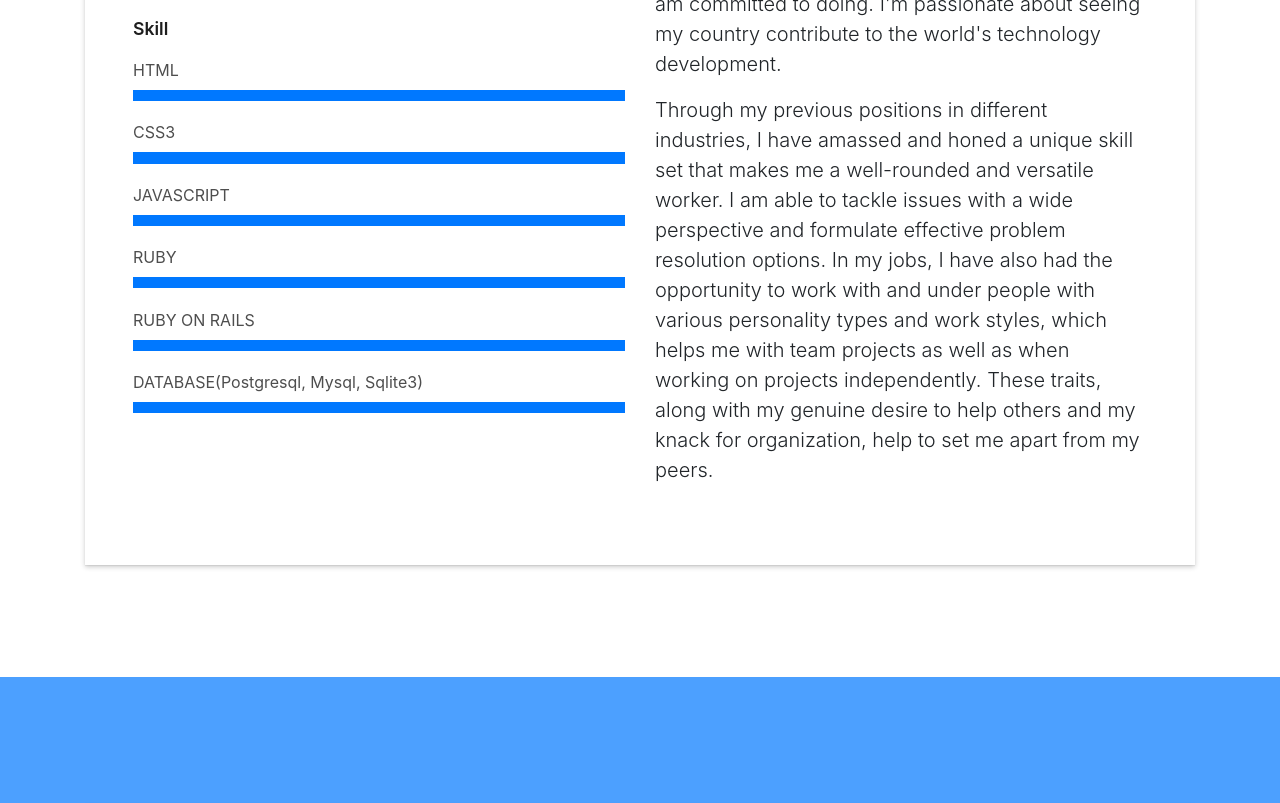
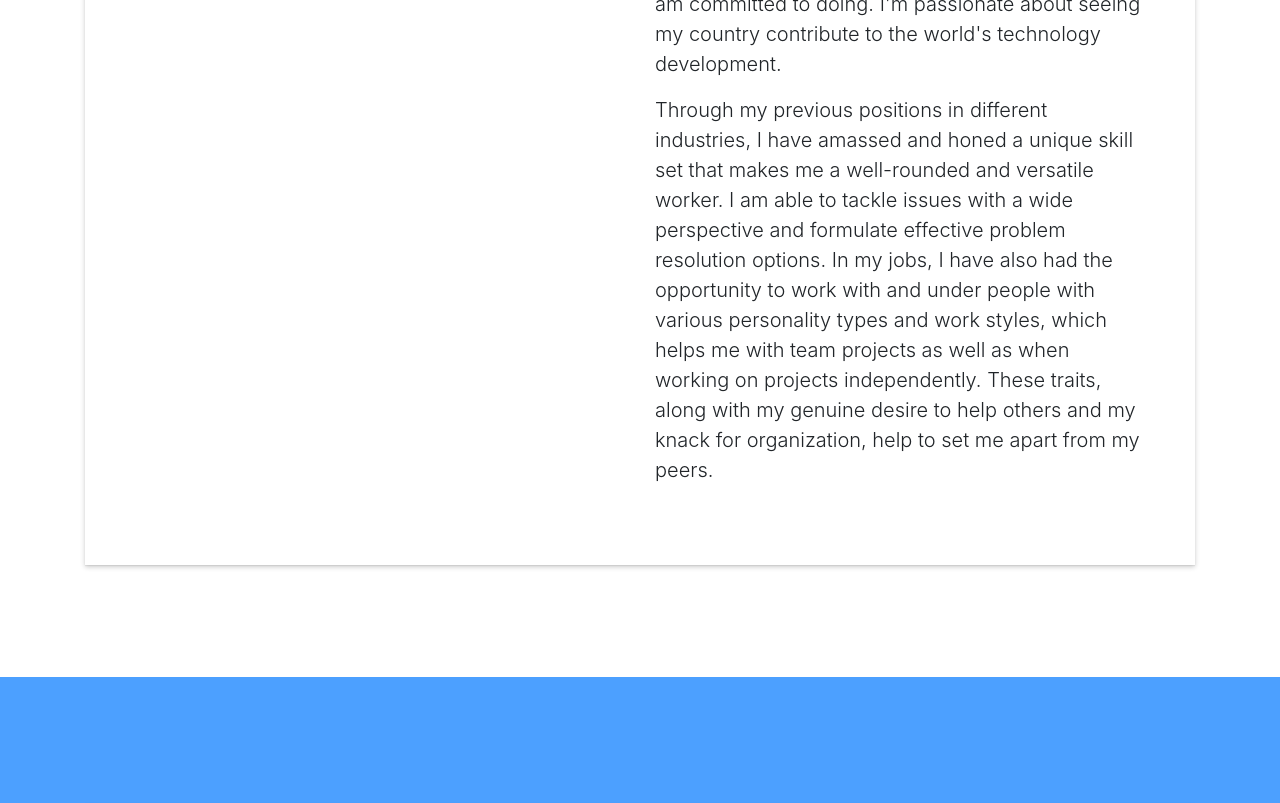
Before and after one commit to Arinpe/My_Portfolio, a website with bundled scripts: page index.html in a window 1280 px wide. Shown: the part 3452-4255 px from the top of the page. Built offline with nearby package versions, Linux system fonts and the light colour scheme; files whose address does not match are found by name; a web font is replaced by a local one.

```diff
--- a/index.html
+++ b/index.html
@@ -404,40 +404,6 @@
                     </div>
                   </div>
                 </div>
-                <div class="skill-mf">
-                  <p class="title-s">Skill</p>
-                  <span>HTML</span> <span class="pull-right"></span>
-                  <div class="progress">
-                    <div class="progress-bar" role="progressbar" style="width: 100%;" aria-valuenow="100"
-                      aria-valuemin="0" aria-valuemax="100"></div>
-                  </div>
-                  <span>CSS3</span> <span class="pull-right"></span>
-                  <div class="progress">
-                    <div class="progress-bar" role="progressbar" style="width: 100%" aria-valuenow="100"
-                      aria-valuemin="0" aria-valuemax="100"></div>
-                  </div>
-
-                  <span>JAVASCRIPT</span> <span class="pull-right"></span>
-                  <div class="progress">
-                    <div class="progress-bar" role="progressbar" style="width: 100%" aria-valuenow="100"
-                      aria-valuemin="0" aria-valuemax="100"></div>
-                  </div>
-                  <span>RUBY</span> <span class="pull-right"></span>
-                  <div class="progress">
-                    <div class="progress-bar" role="progressbar" style="width: 100%" aria-valuenow="100"
-                      aria-valuemin="0" aria-valuemax="100"></div>
-                  </div>
-                  <span>RUBY ON RAILS</span> <span class="pull-right"></span>
-                  <div class="progress">
-                    <div class="progress-bar" role="progressbar" style="width: 100%" aria-valuenow="100"
-                      aria-valuemin="0" aria-valuemax="100"></div>
-                  </div>
-                  <span>DATABASE(Postgresql, Mysql, Sqlite3)</span> <span class="pull-right"></span>
-                  <div class="progress">
-                    <div class="progress-bar" role="progressbar" style="width: 100%" aria-valuenow="100"
-                      aria-valuemin="0" aria-valuemax="100"></div>
-                  </div>
-                </div>
               </div>
               <div class="col-md-6">
                 <div class="about-me pt-4 pt-md-0">
```
